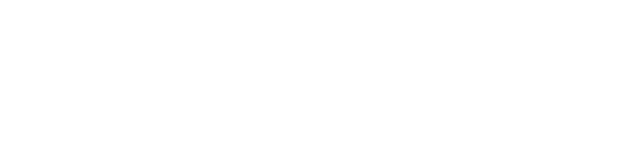
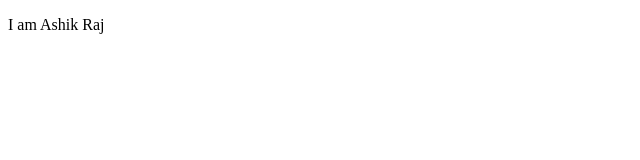
Before and after one commit to raghurambachu/project-dummy, a plain HTML site: page index.html in a window 1280 px wide. Shown: the whole page, without its empty margins (0-640 px from the left). Drawn offline with Linux system fonts and the light colour scheme.

Commit message:
update name

```diff
--- a/index.html
+++ b/index.html
@@ -6,6 +6,6 @@
     <title>Project Dummy</title>
 </head>
 <body>
-
+    <p> I am Ashik Raj</p>
 </body>
 </html>
```
